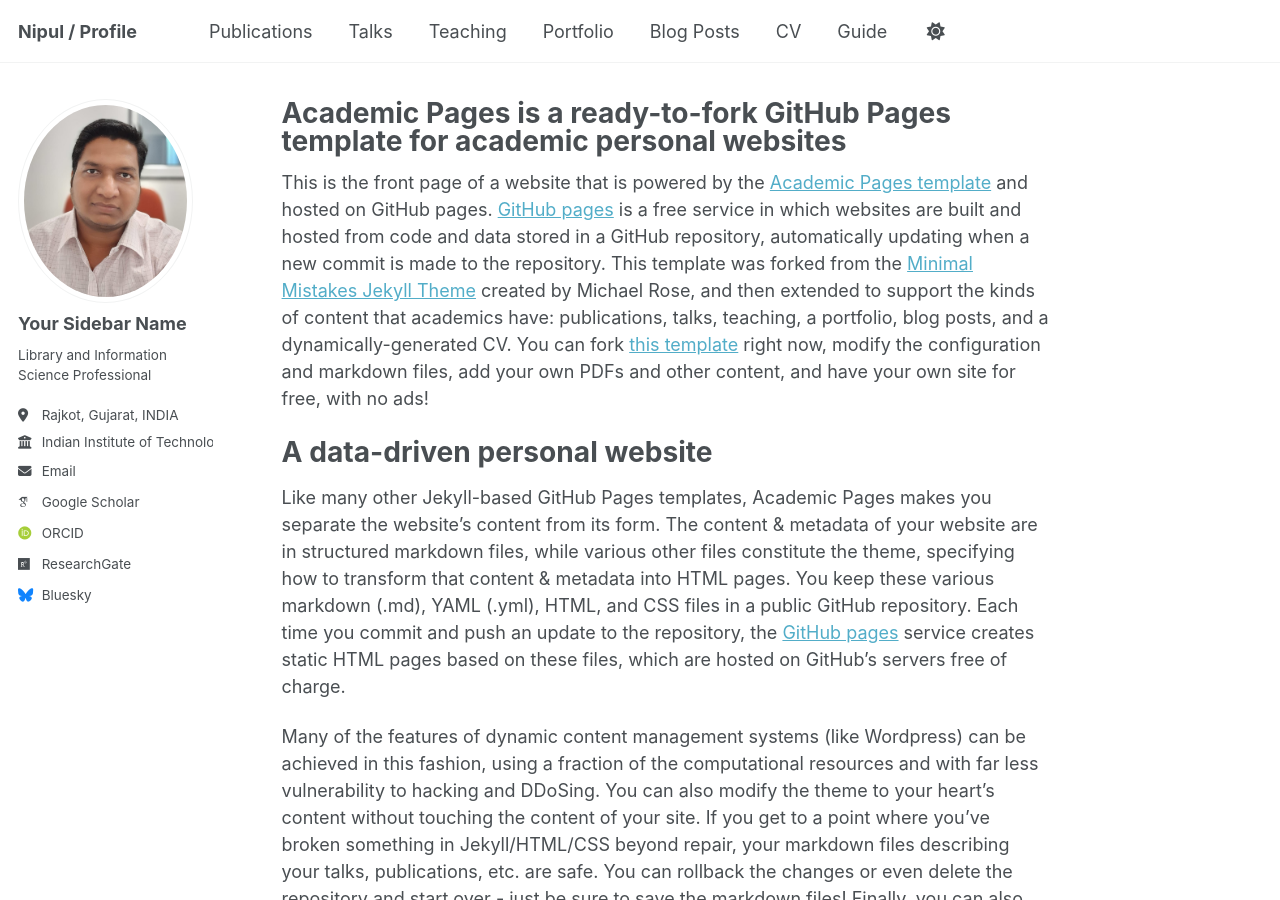
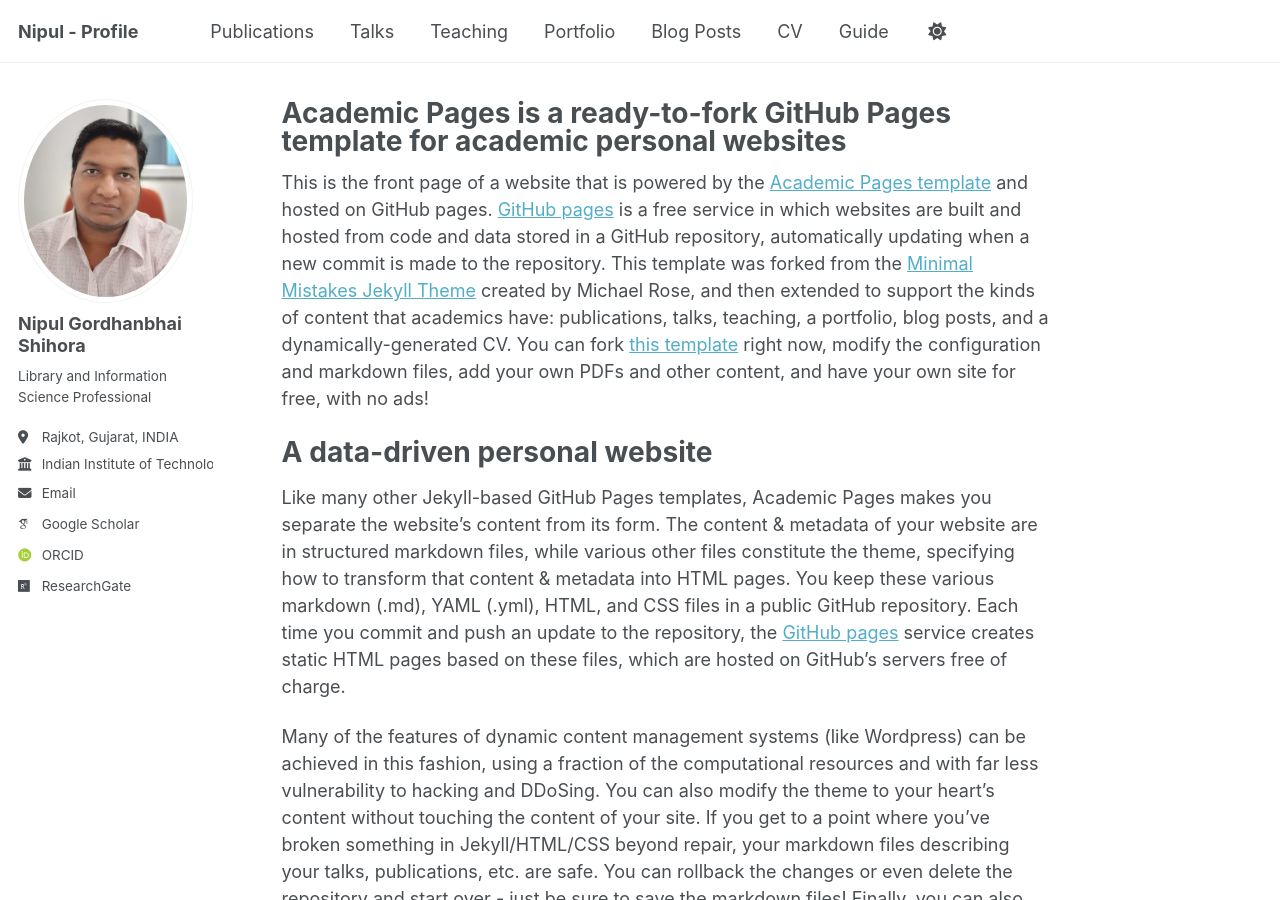
Before and after one commit to nipulshihora/nipulshihora.github.io, a Jekyll site: the page built from _pages/about.md, in a window 1280 px wide and 900 px high. Built offline with Jekyll 4.4.1, drawn with Linux system fonts in a browser that asks for light colours; some web fonts are replaced.

Commit message:
Update _config.yml

```diff
--- a/_config.yml
+++ b/_config.yml
@@ -9,7 +9,7 @@
 # Basic Site Settings
 locale                   : "en-US"
 site_theme               : "default"
-title                    : "Nipul / Profile"
+title                    : "Nipul - Profile"
 title_separator          : "-"
 name                     : &name "Nipul"
 description              : &description "personal description"
@@ -23,7 +23,7 @@
 author:
   # Biographic information
   avatar           : "nipulgs.png"
-  name             : "Your Sidebar Name"
+  name             : "Nipul Gordhanbhai Shihora"
   pronouns         : # example: "he/his"
   bio              : "Library and Information Science Professional"
   location         : "Rajkot, Gujarat, INDIA"
@@ -35,7 +35,7 @@
   arxiv            : # URL - Update with the correct link to your profile
   googlescholar    : "https://scholar.google.com/citations?user=PS_CX0AAAAAJ"
   impactstory      : # URL
-  orcid            : "http://orcid.org/yourorcidurl"
+  orcid            : "http://orcid.org/0000-0002-4480-388X"
   semantic         : # URL
   pubmed           : #"https://www.ncbi.nlm.nih.gov/pubmed/?term=john+snow"
   researchgate     : "https://www.researchgate.net/profile/Nipul-Shihora" # URL
@@ -50,7 +50,7 @@
   stackoverflow    : # User number or user number and name (i.e., use "1" or "1/jeff-atwood")
 
   # Social media
-  bluesky          : "bsky.app" # Replace this with you Bluesky username
+  bluesky          : #"bsky.app" # Replace this with you Bluesky username
   facebook         : # Username
   flickr           : # Username
   foursquare       : # Username
```
